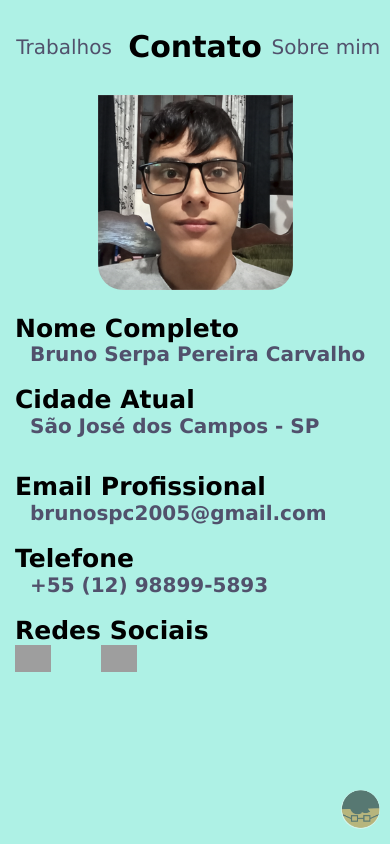
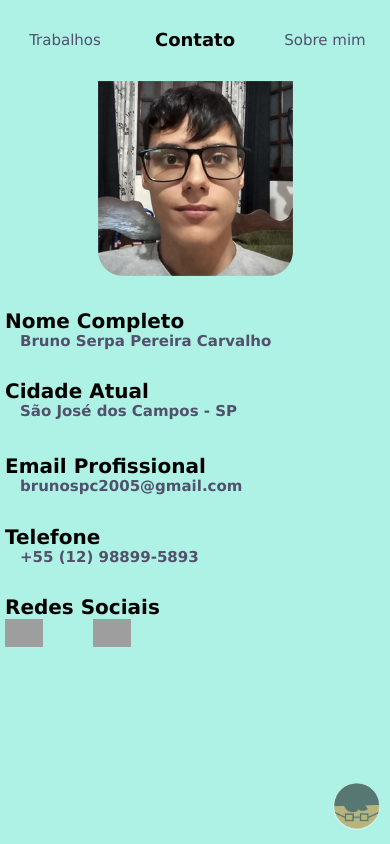
Before and after one commit to BrunoSerpa/Portifolio_DD, a Flask app: page /contatos in a window 390 px wide. Run offline with Flask 3, Linux system fonts and the light colour scheme; grey boxes are pictures that could not be loaded.

Commit message:
Arrumando responsividade Mobile

```diff
--- a/src/static/css/responsivo.css
+++ b/src/static/css/responsivo.css
@@ -4,28 +4,28 @@
     *,
     .textSkills,
     .linkNav:any-link{
-        font-size: 20px
+        font-size: 15px
     }
 
     .theme,
     .desc h1,
     .titleProject,
     .titleProject > a{
-        font-size: 25px
+        font-size: 20px
     }
 
     .linkNav,
     .linkNav:any-link:hover{
-        font-size: 30px
+        font-size: 18px
     }
 
     /* Padding */
     .contentTitle{
-        padding: 0 15px 15px 15px
+        padding: 0 5px 5px 5px
     }
 
     .theme{
-        padding-top: 20px
+        padding-top: 30px
     }
 
     .descrition{
@@ -33,16 +33,16 @@
     }
 
     .desc h1{
-        padding-left: 10px
+        padding-left: 15px
     }
 
     .desc h2{
-        padding-left: 25px
+        padding-left: 30px
     }
 
     /* Logo */
     .logo{
-        width: 10%
+        width: 12%
     }
 }
 
```
